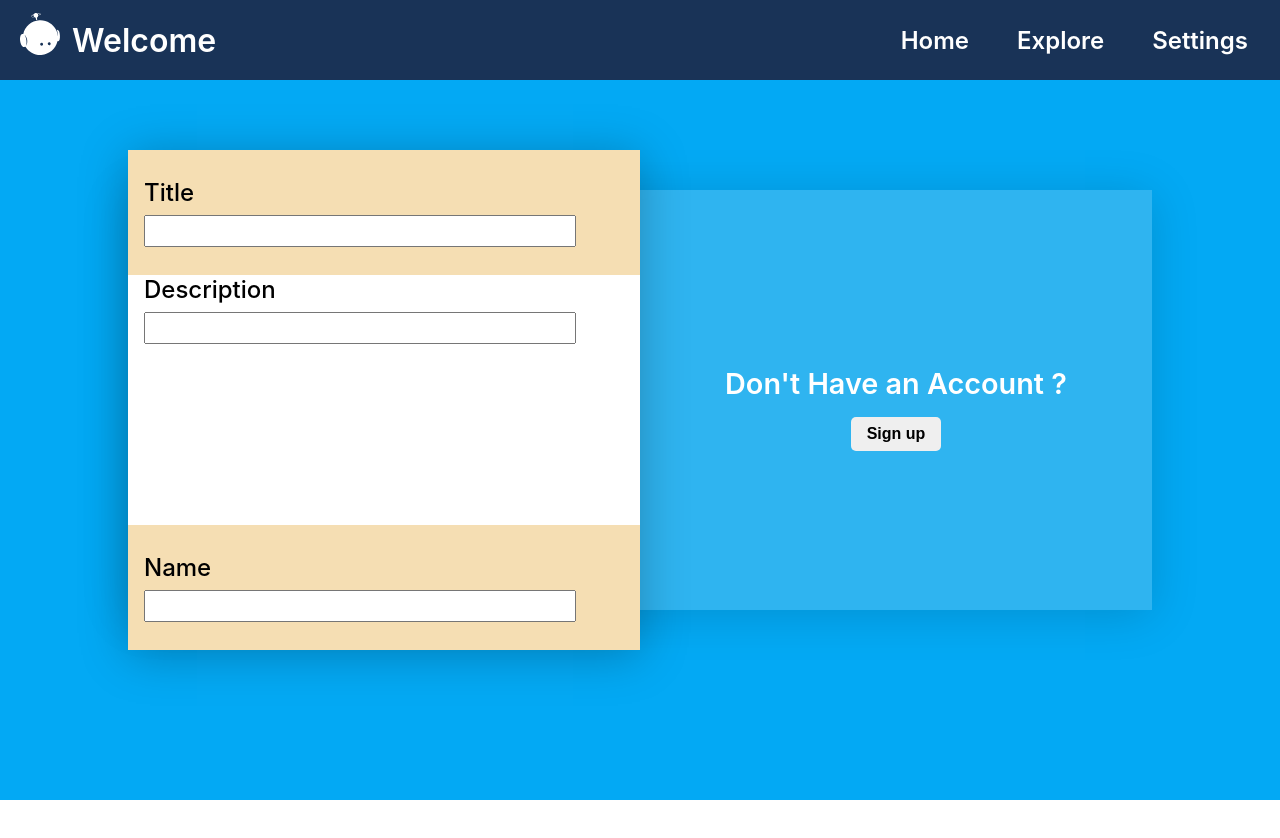
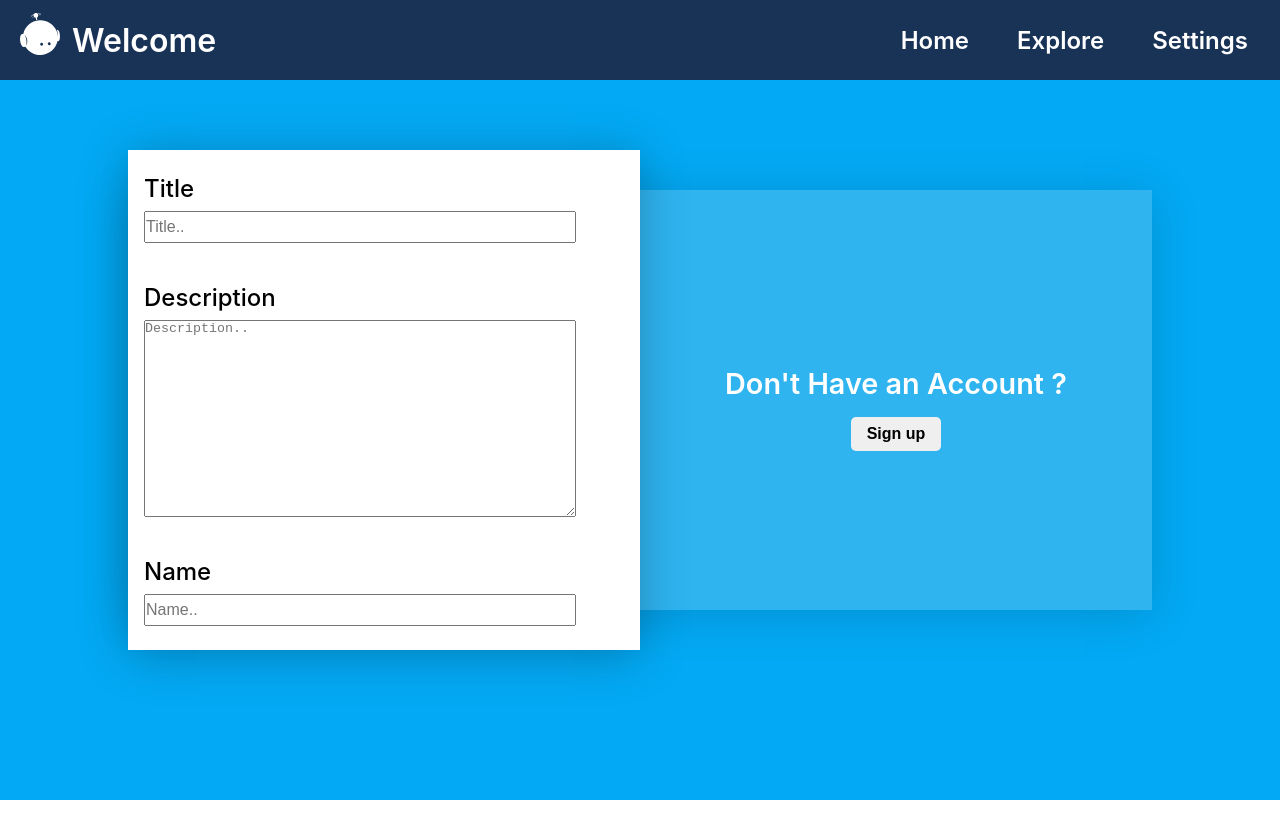
Before and after one commit to HubCreator/nextjs_project_proto, a Next.js app: page /firstScreen in a window 1280 px wide. Shown: the top 838 px of the page. Built offline with nearby package versions, Linux system fonts and the light colour scheme.

Commit message:
I got typo about textarea. Done with it and made a useState for input title, desc and name

```diff
--- a/src/components/Modal.js
+++ b/src/components/Modal.js
@@ -2,8 +2,25 @@ import { useState } from "react";
 
 const Modal = () => {
   const [signStatus, setSignStatus] = useState(true); // true: left
+  const [title, setTitle] = useState("");
+  const [description, setDescription] = useState("");
+  const [name, setName] = useState("");
   const onClick = () => {
     setSignStatus(!signStatus);
+  };
+
+  const onChange = (event) => {
+    const {
+      target: { value, className },
+    } = event;
+
+    if (className === "formBox__content__title") {
+      setTitle(value);
+    } else if (className === "formBox__content__description") {
+      setDescription(value);
+    } else {
+      setName(value);
+    }
   };
 
   return (
@@ -11,9 +28,9 @@ const Modal = () => {
       <div className="modal-container">
         <div className="container__blueBg">
           <div className="container__blueBg__box leftBox">
-            <h2 className="box__msg">Already Have an Account ?</h2>
+            <h2 className="box__msg">Sure to post public?</h2>
             <button className="box__btn" onClick={onClick}>
-              Sign in
+              Go back
             </button>
           </div>
 
@@ -35,15 +52,33 @@ const Modal = () => {
             <>
               <div className="formBox__content formBox__title">
                 <span>Title</span>
-                <input type="text" />
+                <input
+                  className="formBox__content__title"
+                  type="text"
+                  placeholder="Title.."
+                  value={title}
+                  onChange={onChange}
+                />
               </div>
               <div className="formBox__content formBox__description">
                 <span>Description</span>
-                <input type="text" />
+                <textarea
+                  className="formBox__content__description"
+                  type="text"
+                  placeholder="Description.."
+                  value={description}
+                  onChange={onChange}
+                />
               </div>
               <div className="formBox__content formBox__name">
                 <span>Name</span>
-                <input type="text" />
+                <input
+                  className="formBox__content__name"
+                  type="text"
+                  placeholder="Name.."
+                  value={name}
+                  onChange={onChange}
+                />
               </div>
             </>
           ) : (
--- a/styles/Modal.scss
+++ b/styles/Modal.scss
@@ -92,7 +92,6 @@
 .formBox__title,
 .formBox__name {
   flex: 1;
-  background-color: wheat;
 }
 
 .formBox__description {
@@ -101,10 +100,11 @@
   flex-direction: column;
   justify-content: start;
   align-items: flex-start;
+  padding: 1rem;
 
   textarea {
     width: 90%;
-    height: 80px;
+    height: 100%;
   }
 }
 
```
